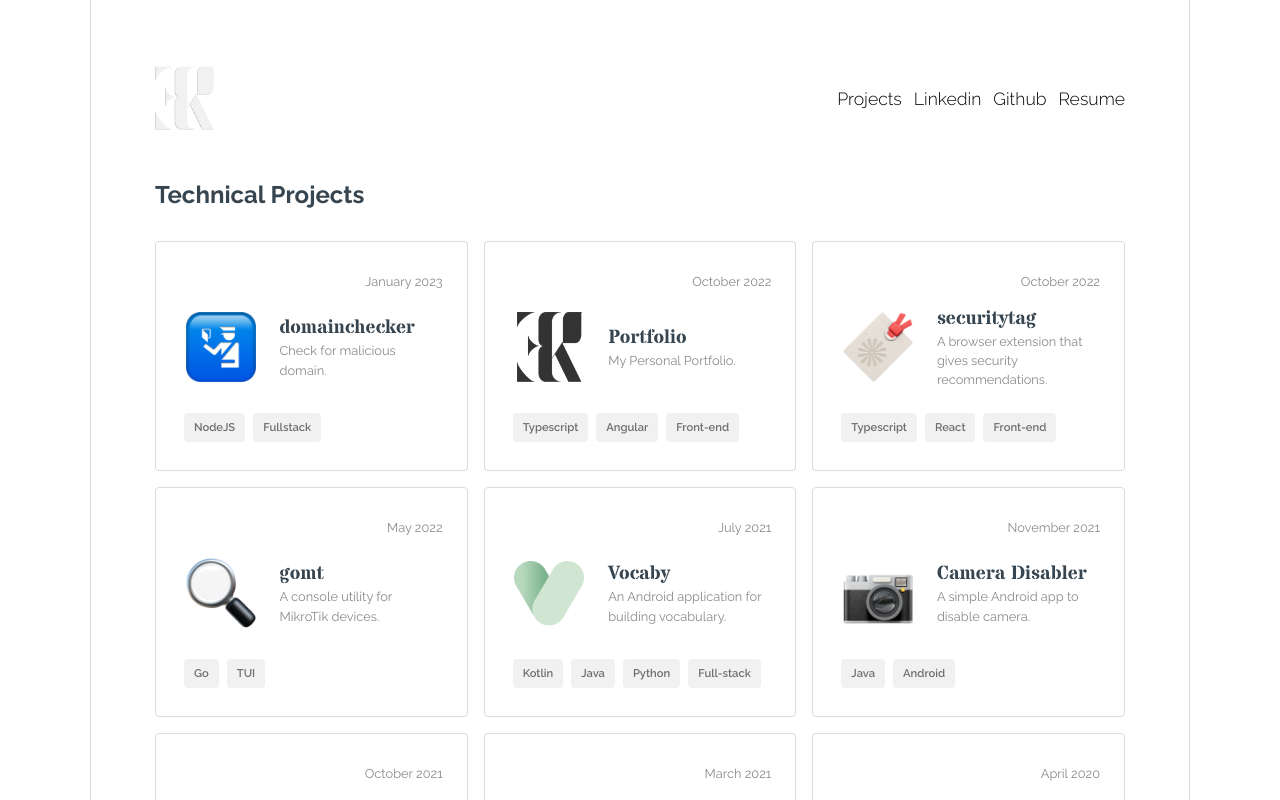
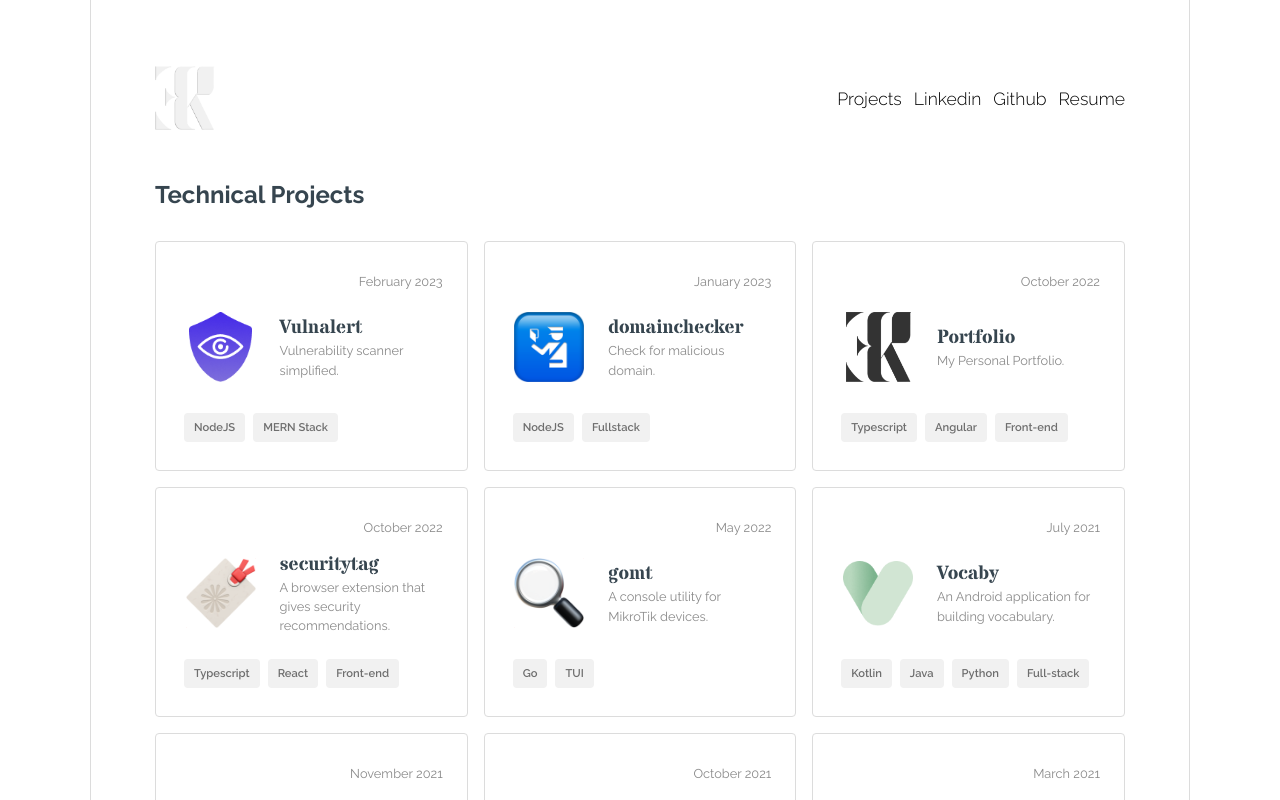
Before and after one commit to taehyunnkim/taehyunkim.me, an Angular app: page /projects in a window 1280 px wide. Shown: the top 800 px of the page. Built offline with nearby package versions, Linux system fonts and the light colour scheme; what ngx-extended-pdf-viewer would draw is missing.

Commit message:
add vulnalert

```diff
--- a/src/app/components/project-list/project-list.component.html
+++ b/src/app/components/project-list/project-list.component.html
@@ -1,6 +1,14 @@
 <div>
     <h2>Technical Projects</h2>
     <div class="project-container">
+        <app-card
+            title="Vulnalert"
+            imgSrc="assets/projects/vulnalert.png"
+            description="Vulnerability scanner simplified."
+            startDate="February 2023"
+            link="https://vulnalert.app"
+            [tags]="['NodeJS', 'MERN Stack']">
+        </app-card>
         <app-card
             title="domainchecker"
             imgSrc="assets/projects/domainchecker.png"
```
Also changed, not shown: src/assets/projects/vulnalert.png (added).
